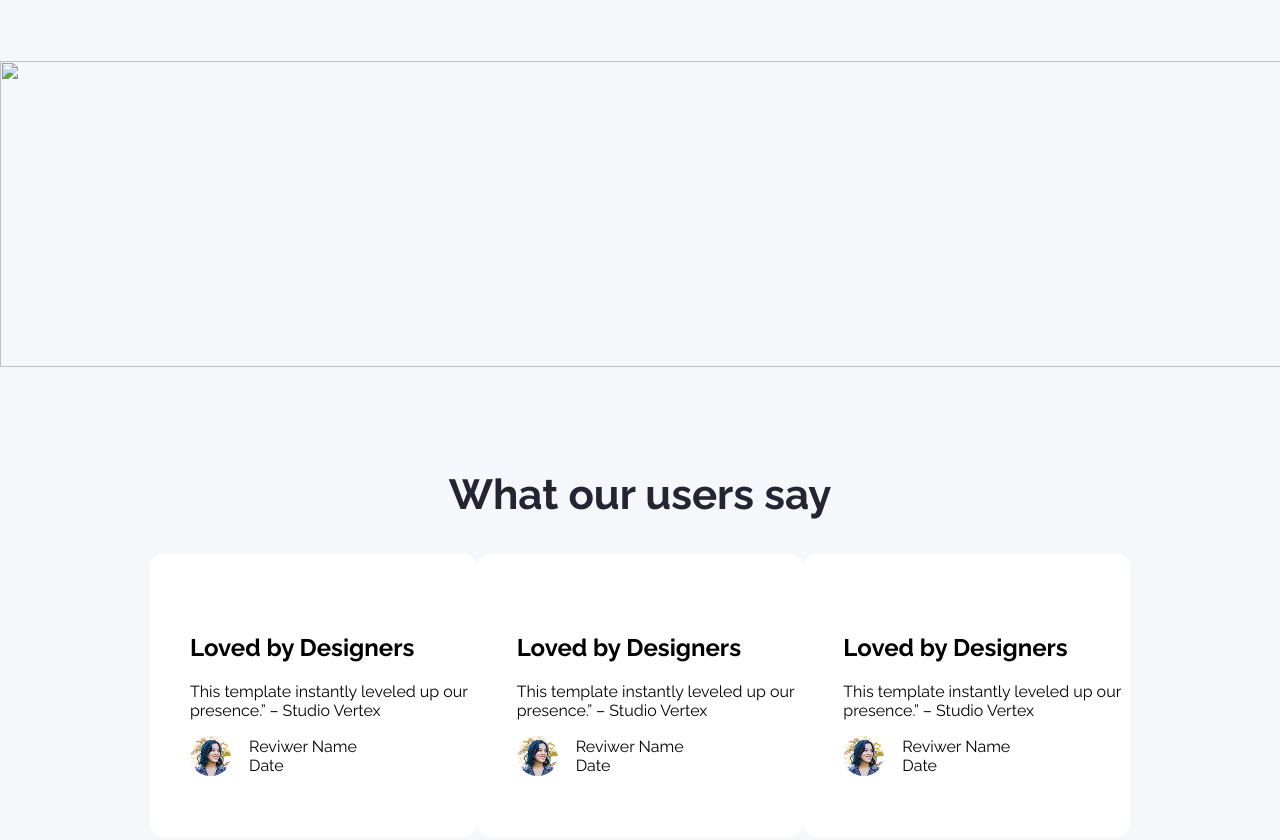
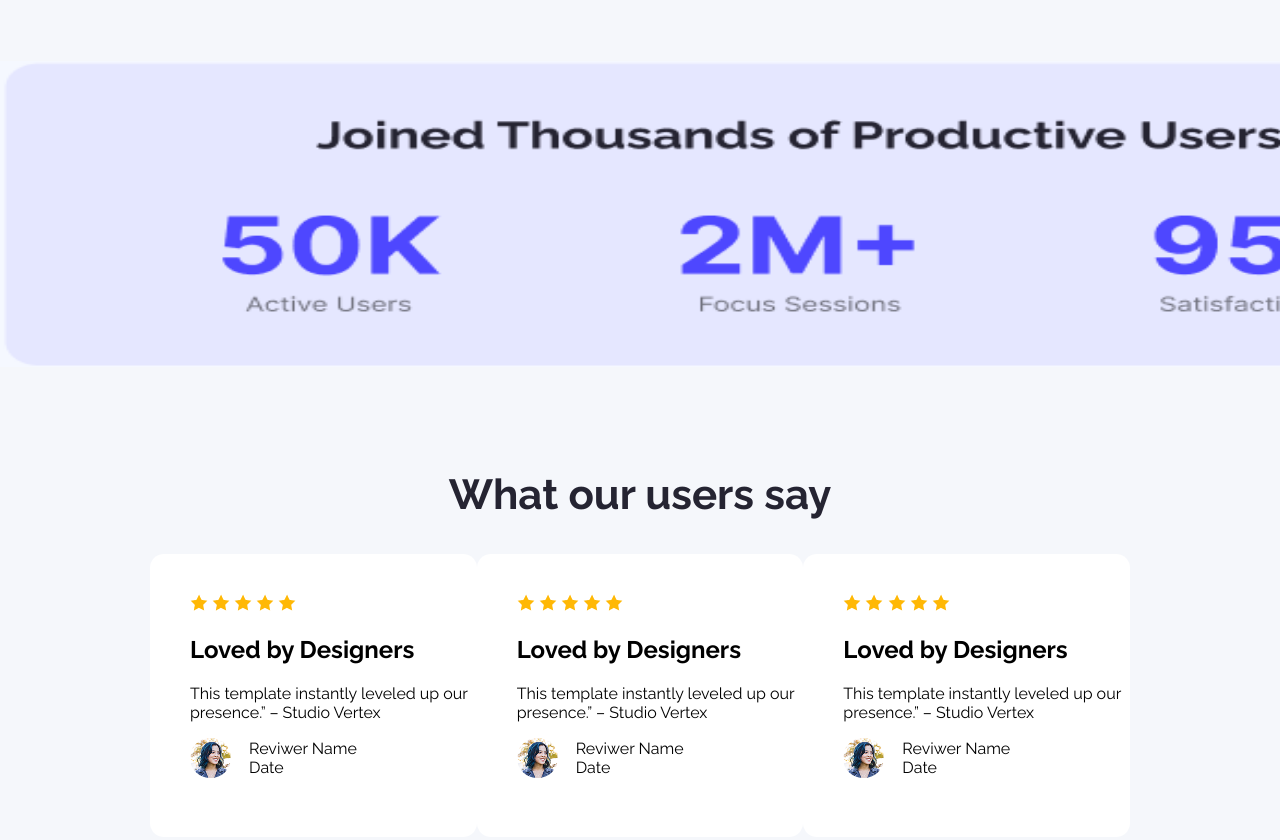
Before and after one commit to RIDOY-ZZAMAN/Landing-Launchpad, a plain HTML site: page index.html in a window 1280 px wide. Shown: the part 1225-2065 px from the top of the page. Drawn offline with Linux system fonts and the light colour scheme; the site is published under a folder, as on GitHub Pages, so addresses that start at the root find nothing.

Commit message:
Fixed path again

```diff
--- a/index.html
+++ b/index.html
@@ -46,14 +46,14 @@
           </button>
         </div>
         <div>
-          <img class="action-img" src="../Assets/wc-mini.png" alt="" />
+          <img class="action-img" src="./Assets/wc-mini.png" alt="" />
         </div>
       </div>
 
       <!-- Productive Users Section -->
 
       <div class="production-users-section">
-        <img src="../ui/productive_user.png" alt="" />
+        <img src="./ui/productive_user.png" alt="" />
       </div>
 
       <!-- Users’ Feedback Section -->
@@ -64,11 +64,11 @@
         <div class="user-feedback-cart">
           <div class="feedback-cart">
             <div class="star">
-              <img src="/Assets/icon-star.png" alt="" />
-              <img src="/Assets/icon-star.png" alt="" />
-              <img src="/Assets/icon-star.png" alt="" />
-              <img src="/Assets/icon-star.png" alt="" />
-              <img src="/Assets/icon-star.png" alt="" />
+              <img src="./Assets/icon-star.png" alt="" />
+              <img src="./Assets/icon-star.png" alt="" />
+              <img src="./Assets/icon-star.png" alt="" />
+              <img src="./Assets/icon-star.png" alt="" />
+              <img src="./Assets/icon-star.png" alt="" />
             </div>
             <div>
               <h2>Loved by Designers</h2>
@@ -88,11 +88,11 @@
           </div>
           <div class="feedback-cart">
             <div class="star">
-              <img src="/Assets/icon-star.png" alt="" />
-              <img src="/Assets/icon-star.png" alt="" />
-              <img src="/Assets/icon-star.png" alt="" />
-              <img src="/Assets/icon-star.png" alt="" />
-              <img src="/Assets/icon-star.png" alt="" />
+              <img src="./Assets/icon-star.png" alt="" />
+              <img src="./Assets/icon-star.png" alt="" />
+              <img src="./Assets/icon-star.png" alt="" />
+              <img src="./Assets/icon-star.png" alt="" />
+              <img src="./Assets/icon-star.png" alt="" />
             </div>
             <div>
               <h2>Loved by Designers</h2>
@@ -112,11 +112,11 @@
           </div>
           <div class="feedback-cart">
             <div class="star">
-              <img src="/Assets/icon-star.png" alt="" />
-              <img src="/Assets/icon-star.png" alt="" />
-              <img src="/Assets/icon-star.png" alt="" />
-              <img src="/Assets/icon-star.png" alt="" />
-              <img src="/Assets/icon-star.png" alt="" />
+              <img src="./Assets/icon-star.png" alt="" />
+              <img src="./Assets/icon-star.png" alt="" />
+              <img src="./Assets/icon-star.png" alt="" />
+              <img src="./Assets/icon-star.png" alt="" />
+              <img src="./Assets/icon-star.png" alt="" />
             </div>
             <div>
               <h2>Loved by Designers</h2>
@@ -150,7 +150,7 @@
               Get Started Free
             </button>
           </div>
-          <img src="../Assets/wc-big.png" alt="" />
+          <img src="./Assets/wc-big.png" alt="" />
         </div>
       </div>
 
```
